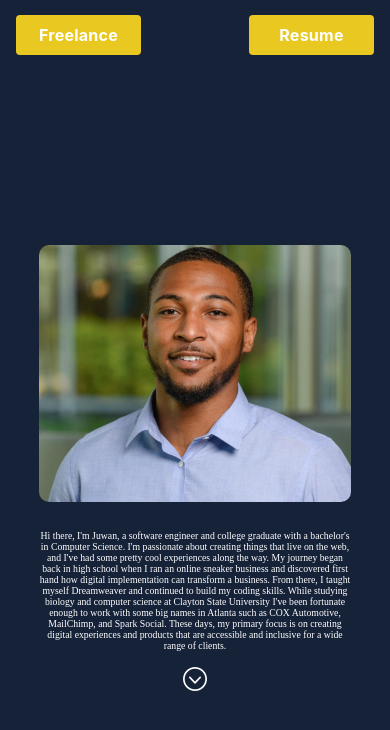
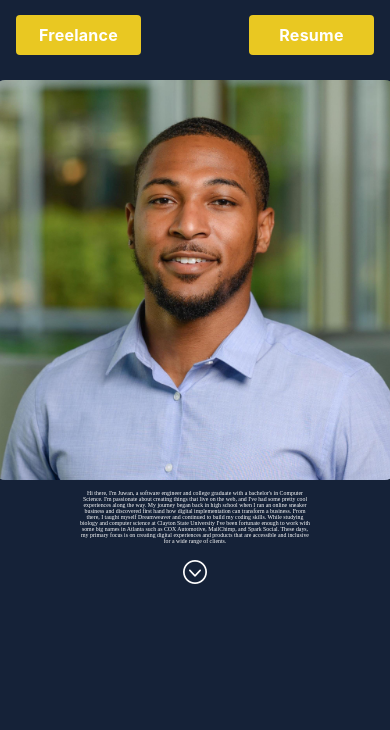
Before and after one commit to Juwan-Hollingsworth/mobile-portfolio, a React Native app: screen /About in a window 390 px wide. Shown: the top 730 px of the page. Built offline with nearby package versions, Linux system fonts and the light colour scheme.

Commit message:
clean up files, style others, fix about page

```diff
--- a/screens/AboutScreen.js
+++ b/screens/AboutScreen.js
@@ -1,5 +1,6 @@
 import { StyleSheet, Text, View, Image, ScrollView } from "react-native";
 import React from "react";
+import { Dimensions } from "react-native";
 
 import juwan from "../assets/juwan.jpg";
 import HeaderBtns from "../components/HeaderBtns";
@@ -11,7 +12,7 @@ import Footer from "../components/Footer";
 const AboutScreen = () => {
   const About = "About";
   return (
-    <ScrollView
+    <View
       style={styles.aboutContainer}
       contentContainerStyle={styles.containerCenter}
     >
@@ -43,7 +44,7 @@ const AboutScreen = () => {
         </View>
       </View>
       <View></View>
-    </ScrollView>
+    </View>
   );
 };
 
@@ -52,7 +53,7 @@ export default AboutScreen;
 const styles = StyleSheet.create({
   aboutContainer: {
     backgroundColor: "#152238",
-    flex: 1,
+    flex: 6,
   },
 
   aboutImageContainer: {
@@ -60,11 +61,12 @@ const styles = StyleSheet.create({
     alignItems: "center",
   },
   aboutImage: {
-    width: "80%",
-    height: "80%", // Adjust size based on percentage of container width
-    aspectRatio: 1, // Maintain aspect ratio
+    width: "400px",
+    height: "400px", // Adjust size based on percentage of container width
+    // Maintain aspect ratio
     borderRadius: 10,
     marginTop: 10, // Adjust top margin as needed
+    marginBottom: 10,
   },
   containerCenter: {
     flex: 1,
@@ -77,9 +79,9 @@ const styles = StyleSheet.create({
     fontWeight: "400",
     fontStyle: "Regular",
     color: "white",
-    fontSize: "2.5vw",
+    fontSize: "1.5vw",
     textAlign: "center",
-    width: "80%",
+    width: "60%",
   },
 
   aboutTextContainer: {
--- a/screens/ContactScreen.js
+++ b/screens/ContactScreen.js
@@ -15,12 +15,6 @@ import { AntDesign } from "@expo/vector-icons";
 import Footer from "../components/Footer";
 
 const AboutScreen = () => {
-  const navigation = useNavigation();
-
-  const goToResume = () => {
-    navigation.navigate("Resume");
-  };
-
   const Contact = "Contact";
 
   return (
@@ -31,16 +25,7 @@ const AboutScreen = () => {
       transition={{ duration: 0.75, ease: "easeOut" }}
     >
       {/* header area + btns  */}
-      <View style={styles.headerArea}>
-        <HeaderBtns
-          title="Freelance"
-          onPress={() => console.log("Button pressed")}
-        />
-        <HeaderBtns
-          title="Resume"
-          onPress={() => console.log("Button pressed")}
-        />
-      </View>
+
       {/* homescreen content  */}
       <View>
         <Text style={styles.contactScreenSubtitle}>Let's Connect 📶</Text>{" "}
--- a/screens/HomeScreen.js
+++ b/screens/HomeScreen.js
@@ -20,6 +20,7 @@ import { useNavigation } from "@react-navigation/native";
 import { AntDesign } from "@expo/vector-icons";
 import { useMediaQuery } from "react-responsive";
 import Footer from "../components/Footer";
+import { animate, motion as m } from "framer-motion";
 
 const { width, height } = Dimensions.get("window"); // Get the screen dimensions
 
@@ -46,7 +47,12 @@ const HomeScreen = () => {
   };
 
   return (
-    <ScrollView style={styles.homescreenContainer}>
+    <m.ScrollView
+      style={styles.homescreenContainer}
+      initial={{ opacity: 0 }}
+      animate={{ opacity: 1 }}
+      transition={{ duration: 0.75, ease: "easeOut" }}
+    >
       {/* header area + btns  */}
 
       {/* homescreen content  */}
@@ -67,7 +73,7 @@ const HomeScreen = () => {
         <SocialMediaBtns />
         <Footer currentPage={Home} />
       </View>
-    </ScrollView>
+    </m.ScrollView>
   );
 };
 
@@ -134,3 +140,4 @@ const styles = StyleSheet.create({
     alignItems: "center",
   },
 });
+// https://www.youtube.com/watch?time_continue=55&v=FdrEjwymzdY&embeds_referring_euri=https%3A%2F%2Fwww.bing.com%2F&embeds_referring_origin=https%3A%2F%2Fwww.bing.com&source_ve_path=Mjg2NjY&feature=emb_logo
--- a/screens/ProjectScreen.js
+++ b/screens/ProjectScreen.js
@@ -45,17 +45,6 @@ const ProjectScreen = () => {
 
   return (
     <ScrollView style={styles.homescreenContainer}>
-      {/* header area + btns  */}
-      <View style={styles.headerArea}>
-        <HeaderBtns
-          title="Freelance"
-          onPress={() => console.log("Button pressed")}
-        />
-        <HeaderBtns
-          title="Resume"
-          onPress={() => console.log("Button pressed")}
-        />
-      </View>
       {/* homescreen content  */}
       <View style={styles.projectScreenBtnContainer}>
         <View>
--- a/screens/ResumeScreen.js
+++ b/screens/ResumeScreen.js
@@ -22,31 +22,9 @@ import { AntDesign } from "@expo/vector-icons";
 import Footer from "../components/Footer";
 
 const ResumeScreen = () => {
-  // allow navigation to screens when clicked.
-  const navigation = useNavigation();
-
-  const goToProjects = () => {
-    navigation.navigate("Projects");
-  };
-
-  const goToContact = () => {
-    navigation.navigate("Contact");
-  };
-
   const Resume = "Resume";
   return (
     <ScrollView style={styles.homescreenContainer}>
-      {/* header area + btns  */}
-      <View style={styles.headerArea}>
-        <HeaderBtns
-          title="Freelance"
-          onPress={() => console.log("Button pressed")}
-        />
-        <HeaderBtns
-          title="Resume"
-          onPress={() => console.log("Button pressed")}
-        />
-      </View>
       {/* homescreen content  */}
       <View>
         <View style={styles.resumeContainer}>
```
